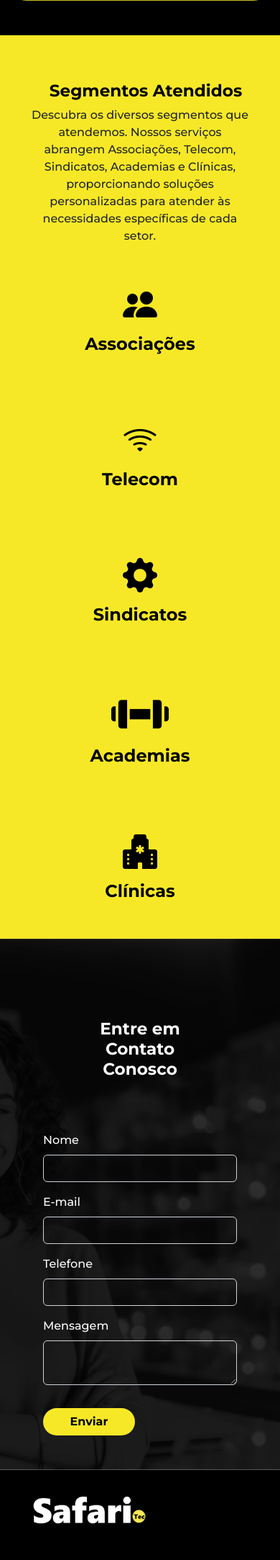
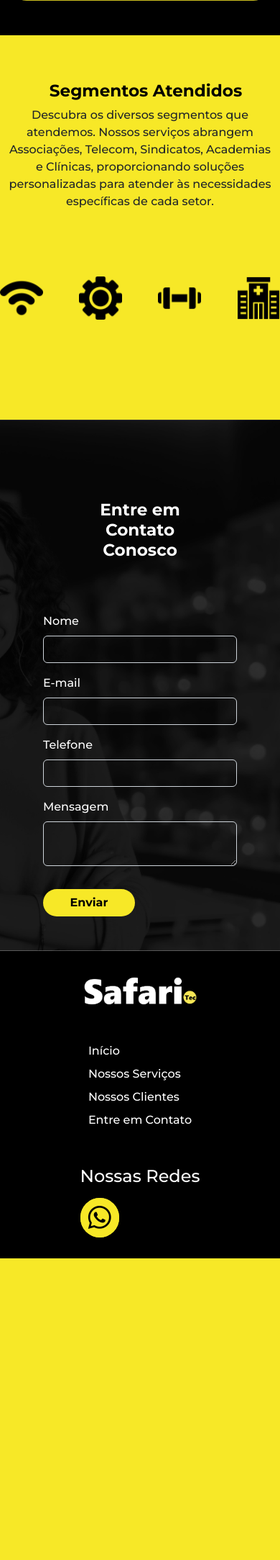
Before and after one commit to marceloaaguilar/safaritech, a PHP site: page / in a window 390 px wide. Shown: the part 3646-5813 px from the top of the page at 72% size. After the commit the page ends 5394 px from the top, so only its background shows below. Run offline with PHP 8.4, Linux system fonts and the light colour scheme; some web fonts are replaced.

Commit message:
New Updates, Swiper and Responsive fixes

```diff
--- a/index.html
+++ b/index.html
@@ -19,6 +19,10 @@
     <link rel="preconnect" href="https://fonts.googleapis.com">
     <link rel="preconnect" href="https://fonts.gstatic.com" crossorigin>
     <link href="https://fonts.googleapis.com/css2?family=Herr+Von+Muellerhoff&family=Montserrat:wght@500;600;700&display=swap" rel="stylesheet">
+
+
+    <!--- Swiper JS -->
+    <link rel="stylesheet" href="https://cdn.jsdelivr.net/npm/swiper@11/swiper-bundle.min.css"/>
 
 </head>
 <body>
@@ -59,7 +63,7 @@
         <div class="container">
             <h3 id="title2" >Nossos Serviços</h3>
             <div class="row rowCards">
-                <div class="col">
+                <div class="col-lg-4">
                     <div class="card h-100" id="cardSafari">
                         <img src="images/icons/celular.png" class="card-img-top" alt="...">
                         <div class="card-body">
@@ -68,7 +72,7 @@
                         </div>
                     </div>
                 </div>
-                <div class="col">
+                <div class="col-lg-4">
                     <div class="card h-100" id="cardSafari">
                         <img src="images/icons/engrenagem.png" class="card-img-top" alt="...">
                         <div class="card-body">
@@ -77,7 +81,7 @@
                         </div>
                     </div>
                 </div>
-                <div class="col">
+                <div class="col-lg-4">
                     <div class="card h-100" id="cardSafari">
                         <img src="images/icons/lampada-incandescente.png" class="card-img-top" alt="...">
                         <div class="card-body">
@@ -89,7 +93,7 @@
             </div>
 
             <div class="row rowCards">
-                    <div class="col">
+                    <div class="col-lg-4">
                         <div class="card h-100" id="cardSafari">
                             <img src="images/icons/quebra-cabeca.png" class="card-img-top" alt="...">
                             <div class="card-body">
@@ -98,7 +102,7 @@
                             </div>
                         </div>
                     </div>
-                    <div class="col">
+                    <div class="col-lg-4">
                         <div class="card h-100" id="cardSafari">
                             <img src="images/icons/carrinho-carrinho.png" class="card-img-top" alt="...">
                             <div class="card-body">
@@ -107,7 +111,7 @@
                             </div>
                         </div>
                     </div>
-                <div class="col">
+                <div class="col-lg-4">
                     <div class="card h-100" id="cardSafari">
                         <img src="images/icons/engrenagem.png" class="card-img-top" alt="...">
                         <div class="card-body">
@@ -124,32 +128,32 @@
         <div class="container">
             <h3 id="title3" >Segmentos Atendidos</h3>
             <p id="clients-description" >Descubra os diversos segmentos que atendemos. Nossos serviços abrangem Associações, Telecom, Sindicatos, Academias e Clínicas, proporcionando soluções personalizadas para atender às necessidades específicas de cada setor.</b> </p>
-            <div class="icons-clients">
-                <div class="icon-grid">
-                    <i class="bi bi-people-fill"></i>
-                    <p>Associações</p>
+        </div>
+        <div id="segmentos">
+            <div class="swiper">
+                <div class="swiper-wrapper">
+                <div class="swiper-slide" style="background-image:url(images/icons/silhueta-do-grupo-de-usuarios.png)">
                 </div>
-                <div class="icon-grid">
-                    <i class="bi bi-wifi"></i>
-                    <p>Telecom</p>
+                <div class="swiper-slide" style="background-image:url(images/icons/wi-fi.png)">
                 </div>
-                <div class="icon-grid">
-                    <i class="bi bi-gear-fill"></i>
-                    <p>Sindicatos</p>
+                <di v class="swiper-slide" style="background-image:url(images/icons/big-gear.png)">
+                </di>
+                <div class="swiper-slide" style="background-image:url(images/icons/gym.png)">
                 </div>
-                <div class="icon-grid">
-                    <img src="images/icons/gym.png" id="gymIcon">
-                    <p>Academias</p>
+                <div class="swiper-slide" style="background-image:url(images/icons/instalacao-hospitalar.png)">
                 </div>
-                <div class="icon-grid">
-                    <i class="bi bi-hospital-fill"></i>
-                    <p>Clínicas</p>
+                <div class="swiper-slide" style="background-image:url(images/icons/silhueta-do-grupo-de-usuarios.png)">
                 </div>
-
-
-
+                <div class="swiper-slide" style="background-image:url(images/icons/wi-fi.png)">
+                </div>
+                <di v class="swiper-slide" style="background-image:url(images/icons/big-gear.png)">
+                </di>
+                <div class="swiper-slide" style="background-image:url(images/icons/gym.png)">
+                </div>
+                <div class="swiper-slide" style="background-image:url(images/icons/instalacao-hospitalar.png)">
+                </div>
+                </div>
             </div>
-
         </div>
     </section>
 
@@ -197,10 +201,10 @@
     <footer>
         <div class="container">
             <div class="row" id="rowFooter">
-                <div class="col">
+                <div class="col-auto" id="logoFooter">
                     <a href="#inicial-screen"><img src="images/logoSafari.png"  id="logo-safari" class="img-fluid" alt="Logo Safari" srcset=""></a>
                 </div>
-                <div class="col-lg-4">
+                <div class="col-auto">
                     <ul id="places">
                         <li><a href="#inicial-screen">Início</a></li>
                         <li><a href="#our-services">Nossos Serviços</a></li>
@@ -208,7 +212,7 @@
                         <li><a href="#contact">Entre em Contato</a></li>
                     </ul>
                 </div>
-                <div class="col" id="socialmedia">
+                <div class="col-auto" id="socialmedia">
                     <p>Nossas Redes</p>
                     <div id="socialIcons">
                         <!-- <a href=""><i id="icon" class="bi bi-instagram"></i></a> -->
@@ -225,5 +229,10 @@
     </footer>
     <!--- Bootstrap ---->
     <script src="https://cdn.jsdelivr.net/npm/bootstrap@5.2.3/dist/js/bootstrap.bundle.min.js" integrity="sha384-kenU1KFdBIe4zVF0s0G1M5b4hcpxyD9F7jL+jjXkk+Q2h455rYXK/7HAuoJl+0I4" crossorigin="anonymous"></script>
+
+    <!-- Swiper JS -->
+    <script src="https://cdn.jsdelivr.net/npm/swiper@11/swiper-bundle.min.js"></script>
+    <script src="script.js"></script>
+
 </body>
 </html>
--- /dev/null
+++ b/script.js
@@ -0,0 +1,13 @@
+var swiper = new Swiper(".swiper", {
+    loop: true,
+    autoplay: {
+        delay: 1,
+        disableOnInteraction: false
+    },
+    slidesPerView: '4',
+    spaceBetween: 50,
+    grabCursor: false,
+    freeMode: true,
+    speed: 5000,
+
+  });
--- a/style.css
+++ b/style.css
@@ -104,11 +104,10 @@
 
 .our-clients{
     background-color: #F7E827;
-    padding: 4rem;
 }
 
 #title3{
-    padding: 2rem 0rem 0rem 1rem;
+    padding: 4rem 0rem 0rem 1rem;
     text-align: center;
     font-weight: 700;
     color: black;
@@ -193,7 +192,11 @@
 
   #rowFooter{
     align-items: center;
+    justify-content: center;
+    gap: 18rem;
   }
+
+
 
   #socialmedia{
     align-items: center;
@@ -229,6 +232,30 @@
     justify-content: center;
   }
 
+
+  .swiper {
+    height: 10rem;
+    margin: 60px;
+  }
+
+
+
+  .swiper-wrapper{
+    transition-timing-function : linear !important;
+  }
+
+  .swiper-slide {
+    background-position: center;
+    background-repeat: no-repeat;
+    background-size: 150px 150px;
+  }
+
+  #segmentos{
+    padding-bottom: 4rem;
+  }
+
+
+
   @media (max-width: 767px) {
     #title{
         color: white;
@@ -263,15 +290,13 @@
 
     footer{
         padding: 2rem;
+        justify-content: center;
     }
 
     .rowCards{
         gap: 3rem;
     }
 
-    .our-clients{
-        padding: 2rem;
-    }
     #rowFooter{
         gap: 2rem;
     }
@@ -302,4 +327,32 @@
     .icons-clients{
       display: grid;
     }
+
+    .swiper-slide {
+      background-position: center;
+      background-repeat: no-repeat;
+      background-size: contain;
+    }
+
+    .swiper {
+      height: 25vh;
+      margin: 0;
+    }
+
+
+    #clients-description {
+      padding-bottom: 0rem;
   }
+
+
+  }
+
+  @media (min-width: 768px) and (max-width: 1024px) {
+    .rowCards {
+      gap: 2rem;
+    }
+
+    #rowFooter{
+      gap: 2rem;
+    }
+  }
```
Also changed, not shown: images/icons/big-gear.png (added), images/icons/instalacao-hospitalar.png (added), images/icons/silhueta-do-grupo-de-usuarios.png (added), images/icons/wi-fi.png (added).
